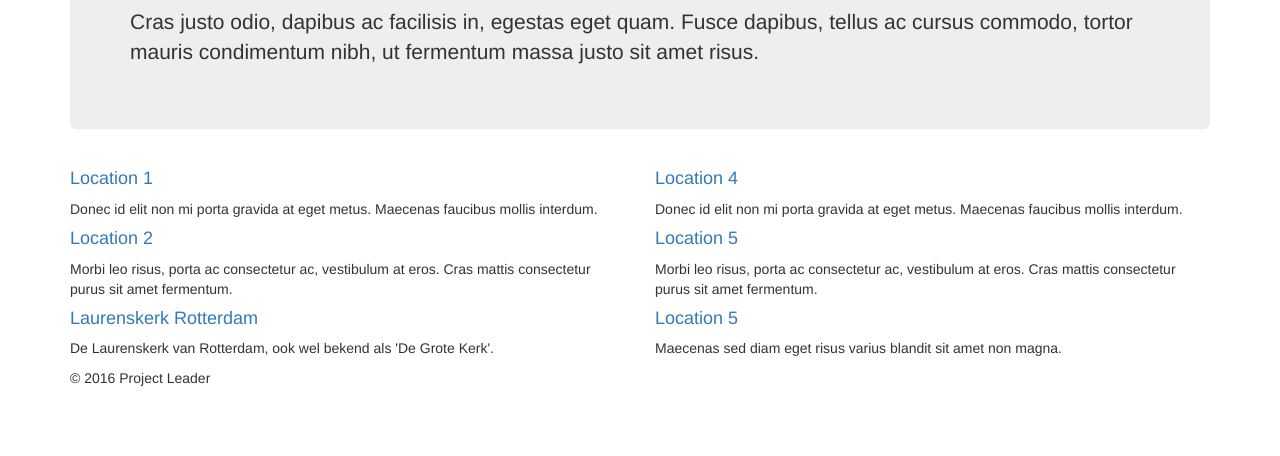
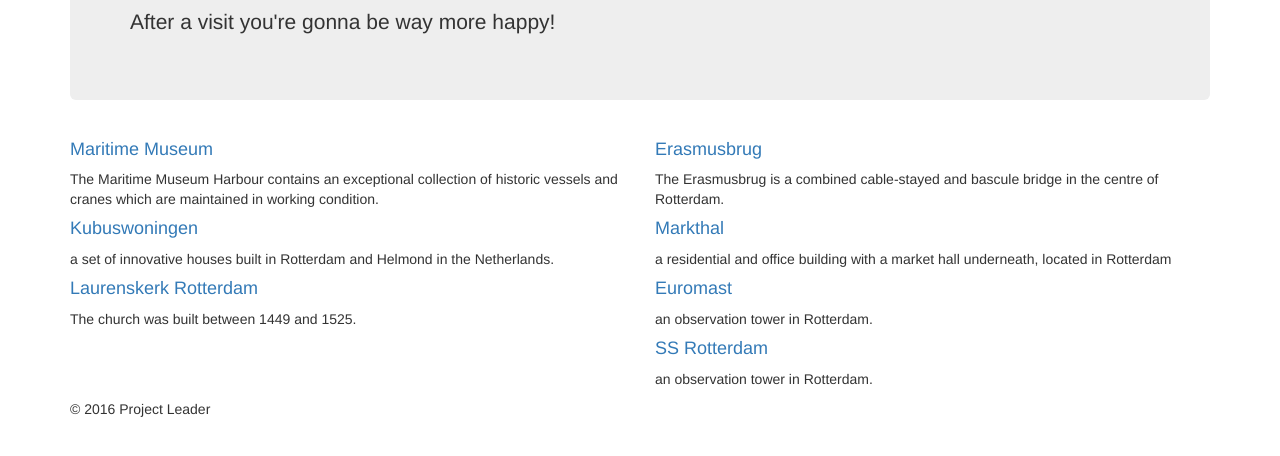
Before and after one commit to EljakimHerrewijnen/internationalweek, a plain HTML site: page docs/index.html in a window 1280 px wide. Shown: the part 140-596 px from the top of the page. Drawn offline with Linux system fonts and the light colour scheme.

Commit message:
docs index

```diff
--- a/docs/index.html
+++ b/docs/index.html
@@ -29,31 +29,34 @@
 
     <div class="jumbotron">
         <h1>Visit Rotterdam</h1>
-        <p class="lead">Cras justo odio, dapibus ac facilisis in, egestas eget quam. Fusce dapibus, tellus ac cursus commodo, tortor mauris condimentum nibh, ut fermentum massa justo sit amet risus.</p>
+        <p class="lead">After a visit you're gonna be way more happy!</p>
 
     </div>
 
     <div class="row marketing">
         <div class="col-lg-6">
-            <h4><a href="location1.html"> Location 1</a></h4>
-            <p>Donec id elit non mi porta gravida at eget metus. Maecenas faucibus mollis interdum.</p>
+            <h4><a href="location1.html">Maritime Museum</a></h4>
+            <p>The Maritime Museum Harbour contains an exceptional collection of historic vessels and cranes which are maintained in working condition.</p>
 
-            <h4><a href="location2.html"> Location 2</a></h4>
-            <p>Morbi leo risus, porta ac consectetur ac, vestibulum at eros. Cras mattis consectetur purus sit amet fermentum.</p>
+            <h4><a href="location2.html">Kubuswoningen</a></h4>
+            <p>a set of innovative houses built in Rotterdam and Helmond in the Netherlands.</p>
 
             <h4><a href="location3.html"> Laurenskerk Rotterdam</a></h4>
-            <p>De Laurenskerk van Rotterdam, ook wel bekend als 'De Grote Kerk'.</p>
+            <p>The church was built between 1449 and 1525.</p>
         </div>
 
         <div class="col-lg-6">
-            <h4><a href="location4.html"> Location 4</a></h4>
-            <p>Donec id elit non mi porta gravida at eget metus. Maecenas faucibus mollis interdum.</p>
+            <h4><a href="location4.html">Erasmusbrug</a></h4>
+            <p>The Erasmusbrug is a combined cable-stayed and bascule bridge in the centre of Rotterdam.</p>
 
-            <h4><a href="location5.html"> Location 5</a></h4>
-            <p>Morbi leo risus, porta ac consectetur ac, vestibulum at eros. Cras mattis consectetur purus sit amet fermentum.</p>
+            <h4><a href="location5.html">Markthal</a></h4>
+            <p>a residential and office building with a market hall underneath, located in Rotterdam</p>
 
-            <h4><a href="location6.html"> Location 5</a></h4>
-            <p>Maecenas sed diam eget risus varius blandit sit amet non magna.</p>
+            <h4><a href="location6.html">Euromast</a></h4>
+            <p>an observation tower in Rotterdam.</p>
+
+            <h4><a href="location7.html">SS Rotterdam</a></h4>
+            <p>an observation tower in Rotterdam.</p>
         </div>
     </div>
 
```
